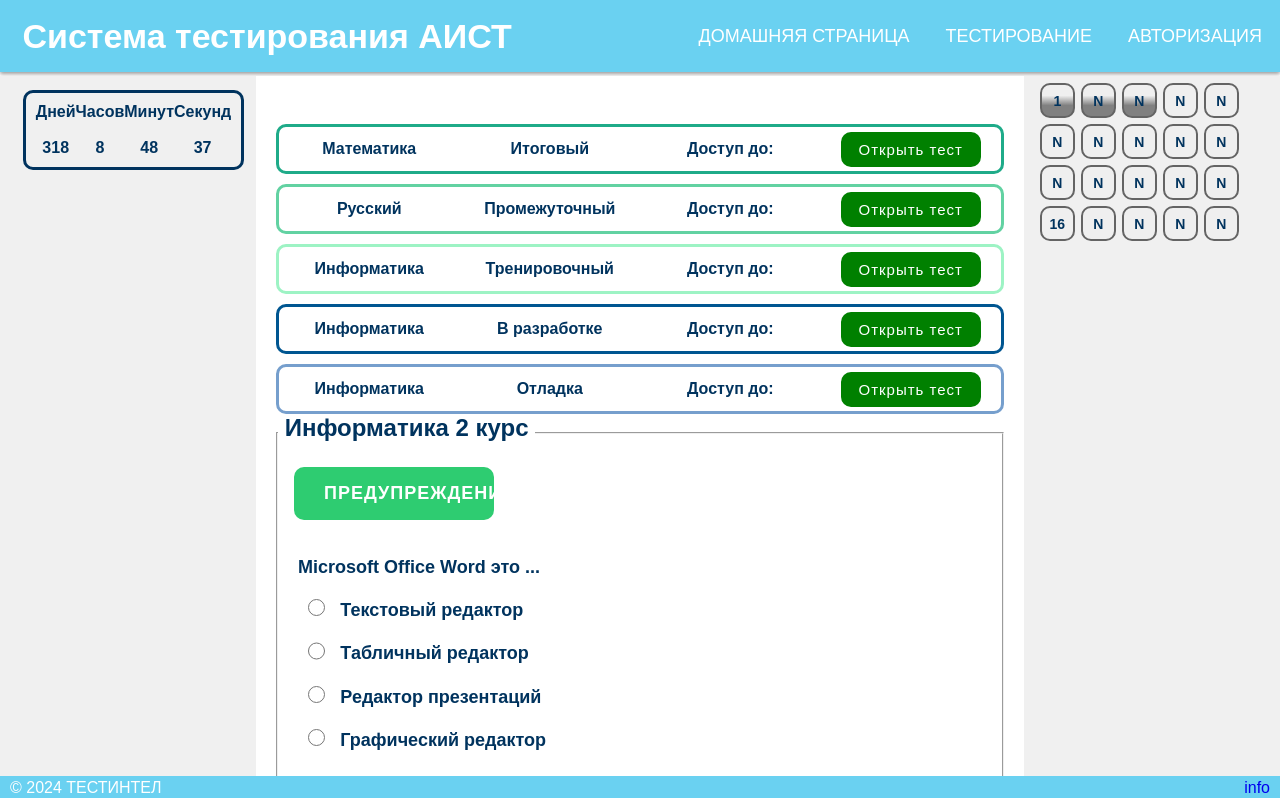
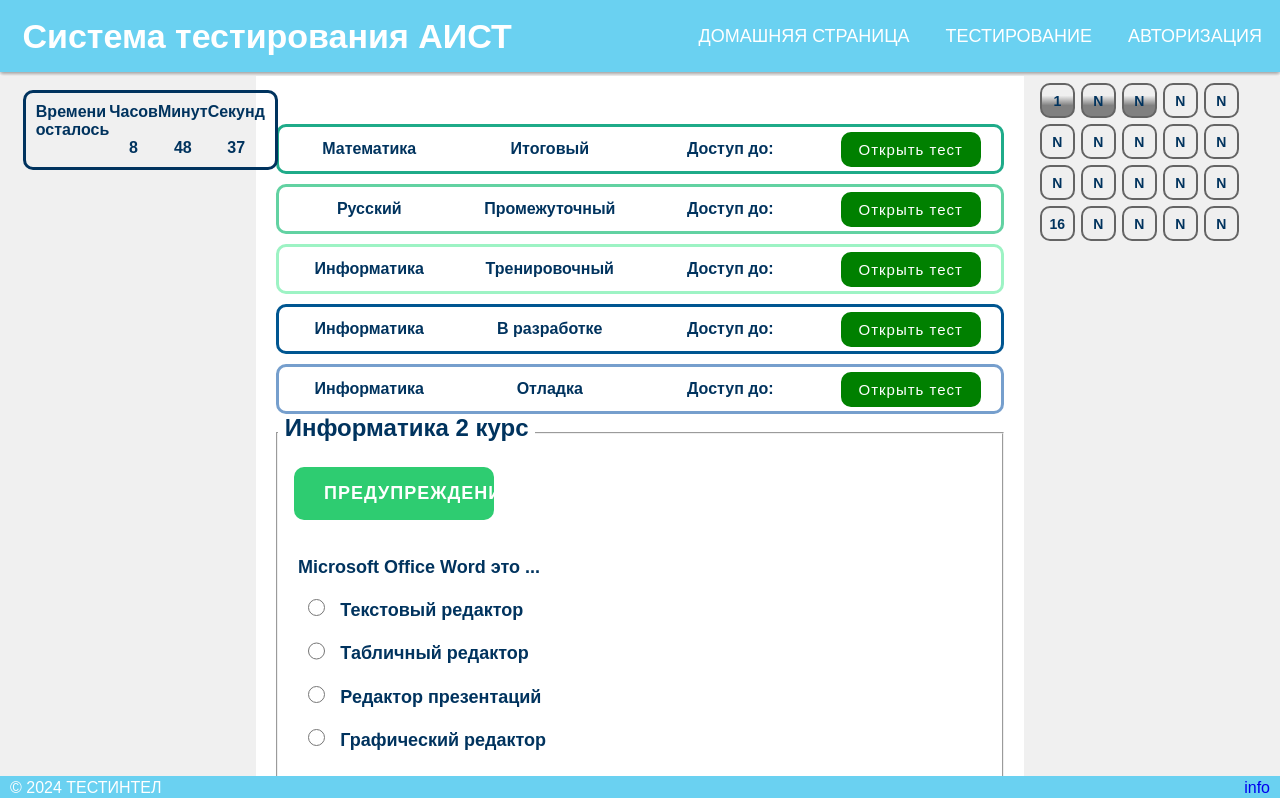
Before and after one commit to alexmelo47/sstu-test-system, a React (Create React App) app: page /attestation in a window 1280 px wide. Shown: the top 798 px of the page. Built offline with nearby package versions, Linux system fonts and the light colour scheme.

Commit message:
Update Timer.js
Более понятный таймер

```diff
--- a/src/components/Timer.js
+++ b/src/components/Timer.js
@@ -2,7 +2,7 @@ import React, { useState, useEffect } from 'react';
 
 const Timer = ({ dl }) => {
 
-    const [days, setDays] = useState(0);
+    //const [days, setDays] = useState(0);
     const [hours, setHours] = useState(0);
     const [minutes, setMinutes] = useState(0);
     const [seconds, setSeconds] = useState(0);
@@ -12,7 +12,7 @@ const Timer = ({ dl }) => {
     const getTime = () => {
         const time = Date.parse(deadline) - Date.now();
 
-        setDays(Math.floor(time / (1000 * 60 * 60 * 24)));
+        //setDays(Math.floor(time / (1000 * 60 * 60 * 24)));
         setHours(Math.floor((time / (1000 * 60 * 60)) % 24));
         setMinutes(Math.floor((time / 1000 / 60) % 60));
         setSeconds(Math.floor((time / 1000) % 60));
@@ -28,11 +28,8 @@ const Timer = ({ dl }) => {
         <div className="t" role="timer">
 
             <ul className="timer">
-                <li className="">
-                    <span className="text"> Дней &nbsp; </span><br/>
-                    <span id="day">{days < 10 ? 0 + days : days }</span>
-                </li>
 
+                <span className="text"> Времени осталось &nbsp; </span><br />
                 <li className="">
                     <span className="text"> Часов &nbsp; </span><br/>
                     <span id="hour">{hours < 10 ? 0 + hours : hours }</span>
@@ -54,3 +51,10 @@ const Timer = ({ dl }) => {
 };
 
 export default Timer;
+
+/*
+<li className="">
+    <span className="text"> Дней &nbsp; </span><br/>
+    <span id="day">{days < 10 ? 0 + days : days }</span>
+</li>
+*/
```
